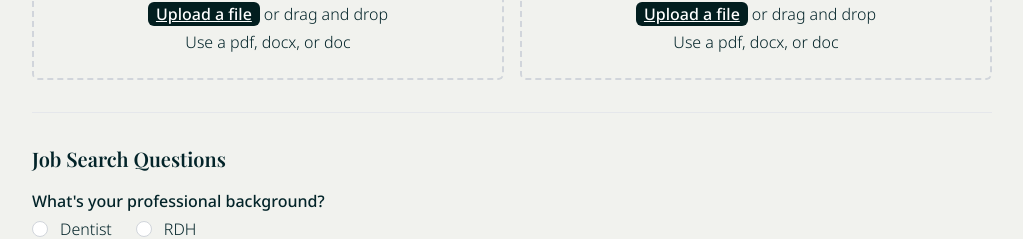
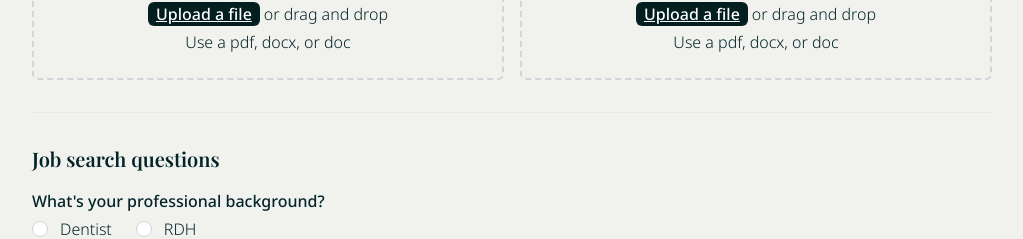
Before and after one commit to sean-yang14/sn_services_website, a Next.js app: page /get-started in a window 1280 px wide. Shown: the part 1792-2031 px from the top of the page, without its empty margins (128-1151 px from the left). Built offline with nearby package versions, Linux system fonts and the light colour scheme; a web font is replaced by a local one.

Commit message:
updated upper / lower case

```diff
--- a/src/components/get-started/form.js
+++ b/src/components/get-started/form.js
@@ -554,7 +554,7 @@ export default function Form() {
 								<div className='pt-8'>
 									<div>
 										<h3 className='font-serif text-lg sm:text-xl font-semibold leading-6'>
-											Job Search Questions
+											Job search questions
 										</h3>
 										{/* {validations && (
 											<h4 className='mt-4 text leading-6 text-red-500 text-sm'>
```
